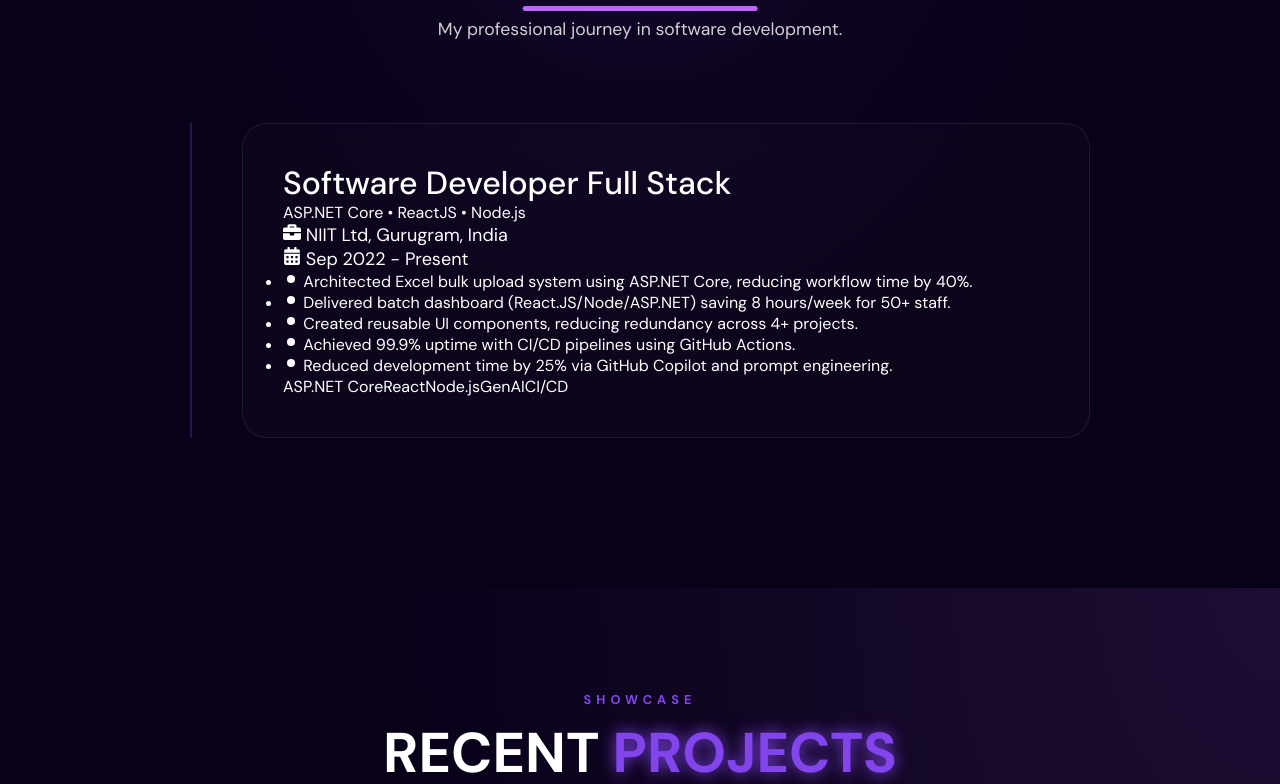
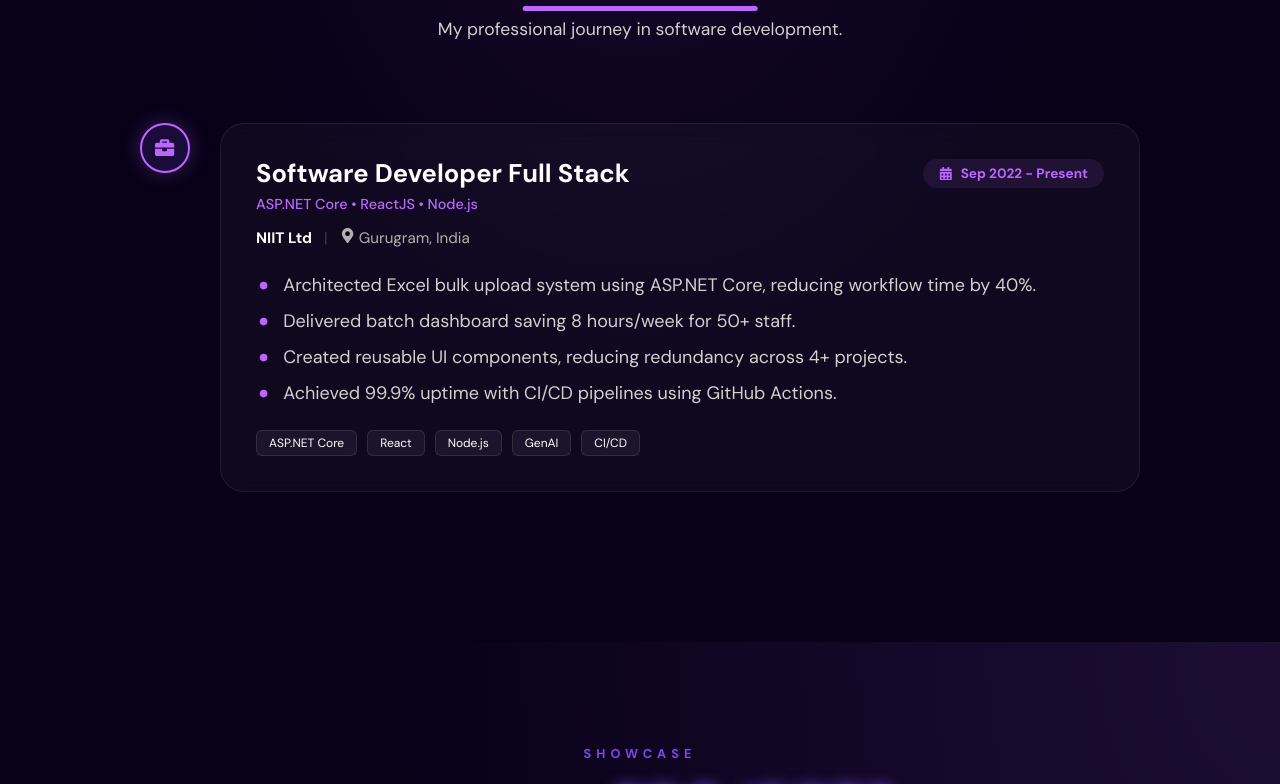
Before and after one commit to arjunprratap05/Portfolio, a React (Create React App) app: page / in a window 1280 px wide. Shown: the part 2940-3724 px from the top of the page. Built offline with nearby package versions, Linux system fonts and the light colour scheme; no server answers; the HTML template or start-up script is replaced by a standard one.

Commit message:
Final Commit

```diff
--- a/src/components/Experience/experience.jsx
+++ b/src/components/Experience/experience.jsx
@@ -1,7 +1,7 @@
 import React from "react";
 import "./style.scss";
 import SectionTitle from "../shared/SectionTitle";
-import { FaBriefcase, FaCalendarAlt } from "react-icons/fa";
+import { FaBriefcase, FaCalendarAlt, FaMapMarkerAlt } from "react-icons/fa";
 import { GoDotFill } from "react-icons/go";
 
 const experienceData = [
@@ -13,13 +13,13 @@
         duration: "Sep 2022 - Present",
         details: [
             "Architected Excel bulk upload system using ASP.NET Core, reducing workflow time by 40%.",
-            "Delivered batch dashboard (React.JS/Node/ASP.NET) saving 8 hours/week for 50+ staff.",
+            "Delivered batch dashboard saving 8 hours/week for 50+ staff.",
             "Created reusable UI components, reducing redundancy across 4+ projects.",
             "Achieved 99.9% uptime with CI/CD pipelines using GitHub Actions.",
-            "Reduced development time by 25% via GitHub Copilot and prompt engineering."
         ],
         tags: ["ASP.NET Core", "React", "Node.js", "GenAI", "CI/CD"]
     },
+
 ];
 
 const Experience = () => {
@@ -31,28 +31,38 @@
                     tagline="My professional journey in software development."
                 />
 
-                <div className="timeline-wrapper">
+                <div className="timeline-container">
                     {experienceData.map((job, index) => (
-                        <div key={index} className="timeline-card glass-effect">
-                            <div className="timeline-node">
-                                <div className="node-inner"></div>
+                        <div key={index} className="timeline-item">
+                            <div className="timeline-line-wrapper">
+                                <div className="timeline-dot">
+                                    <FaBriefcase className="dot-icon" />
+                                </div>
+                                <div className="timeline-line"></div>
                             </div>
 
-                            <div className="card-content">
-                                <div className="job-header">
-                                    <h3 className="job-title">{job.title}</h3>
-                                    <span className="specialization">{job.specialization}</span>
+                            <div className="experience-card glass-effect">
+                                <div className="card-header">
+                                    <div className="title-group">
+                                        <h3 className="job-title">{job.title}</h3>
+                                        <span className="specialization">{job.specialization}</span>
+                                    </div>
+                                    <div className="duration-pill">
+                                        <FaCalendarAlt /> {job.duration}
+                                    </div>
+                                </div>
 
-                                    <div className="job-meta">
-                                        <p><FaBriefcase className="icon" /> {job.company}, {job.location}</p>
-                                        <p><FaCalendarAlt className="icon" /> {job.duration}</p>
-                                    </div>
+                                <div className="company-info">
+                                    <span className="company-name">{job.company}</span>
+                                    <span className="divider">|</span>
+                                    <span className="location"><FaMapMarkerAlt /> {job.location}</span>
                                 </div>
 
                                 <ul className="job-details">
                                     {job.details.map((detail, dIndex) => (
                                         <li key={dIndex}>
-                                            <GoDotFill className="bullet" /> {detail}
+                                            <GoDotFill className="bullet" />
+                                            <p>{detail}</p>
                                         </li>
                                     ))}
                                 </ul>
--- a/src/components/Experience/style.scss
+++ b/src/components/Experience/style.scss
@@ -4,44 +4,187 @@
 .experience-section {
     padding: 100px 0;
     background-color: #080118;
-    background-image: radial-gradient(at 50% 0%, rgba(130, 69, 236, 0.1) 0px, transparent 50%);
+    background-image: radial-gradient(at 50% 0%, rgba(187, 102, 255, 0.08) 0px, transparent 50%);
 
-    .container {
-        max-width: 1200px;
-        margin: 0 auto;
-        padding: 0 20px;
+    .timeline-container {
+        max-width: 1000px;
+        margin: 60px auto 0;
+        display: flex;
+        flex-direction: column;
+        gap: 0;
     }
 
-    .timeline-wrapper {
+    .timeline-item {
+        display: flex;
+        gap: 30px;
         position: relative;
-        max-width: 900px;
-        margin: 60px auto 0;
-        padding-left: 50px;
-        border-left: 2px solid rgba(187, 102, 255, 0.2);
 
         @include sm {
-            margin: 40px 15px 0 10px;
-            padding-left: 25px;
+            gap: 15px;
+        }
+
+        &:last-child .timeline-line {
+            display: none;
         }
     }
 
-    .timeline-card {
-        background: rgba(255, 255, 255, 0.02);
-        backdrop-filter: blur(10px);
+    .timeline-line-wrapper {
+        display: flex;
+        flex-direction: column;
+        align-items: center;
+        width: 50px;
+
+        .timeline-dot {
+            width: 50px;
+            height: 50px;
+            background: #1a0b3a;
+            border: 2px solid var(--primary-purple);
+            border-radius: 50%;
+            display: flex;
+            align-items: center;
+            justify-content: center;
+            z-index: 2;
+            box-shadow: 0 0 20px rgba(187, 102, 255, 0.3);
+
+            .dot-icon {
+                color: var(--primary-purple);
+                font-size: 1.2rem;
+            }
+        }
+
+        .timeline-line {
+            width: 2px;
+            flex-grow: 1;
+            background: linear-gradient(to bottom, var(--primary-purple), transparent);
+            margin: 10px 0;
+            opacity: 0.3;
+        }
+    }
+
+    .experience-card {
+        flex: 1;
+        background: rgba(255, 255, 255, 0.03);
+        backdrop-filter: blur(12px);
         border: 1px solid rgba(255, 255, 255, 0.08);
         border-radius: 24px;
-        padding: 40px;
+        padding: 35px;
         margin-bottom: 50px;
-        transition: 0.4s ease;
+        transition: all 0.4s cubic-bezier(0.175, 0.885, 0.32, 1.275);
+        position: relative;
+        overflow: hidden;
+
+        &::before {
+            content: '';
+            position: absolute;
+            top: 0; left: 0; width: 4px; height: 100%;
+            background: var(--primary-purple);
+            opacity: 0;
+            transition: 0.3s;
+        }
+
+        &:hover {
+            transform: translateX(10px);
+            background: rgba(255, 255, 255, 0.05);
+            border-color: rgba(187, 102, 255, 0.3);
+            &::before { opacity: 1; }
+        }
 
         @include sm {
             padding: 20px;
             margin-bottom: 30px;
         }
 
-        .job-title {
-            font-size: 2rem;
-            @include sm { font-size: 1.4rem; }
+        .card-header {
+            display: flex;
+            justify-content: space-between;
+            align-items: flex-start;
+            margin-bottom: 15px;
+
+            @include sm { flex-direction: column; gap: 10px; }
+
+            .job-title {
+                font-size: 1.6rem;
+                color: #fff;
+                margin-bottom: 5px;
+                font-weight: 700;
+            }
+
+            .specialization {
+                color: var(--primary-purple);
+                font-size: 0.9rem;
+                font-weight: 500;
+                display: block;
+            }
+
+            .duration-pill {
+                background: rgba(187, 102, 255, 0.1);
+                color: var(--primary-purple);
+                padding: 6px 16px;
+                border-radius: 20px;
+                font-size: 0.85rem;
+                font-weight: 600;
+                display: flex;
+                align-items: center;
+                gap: 8px;
+                white-space: nowrap;
+            }
+        }
+
+        .company-info {
+            display: flex;
+            align-items: center;
+            gap: 12px;
+            margin-bottom: 25px;
+            color: #b0b0b0;
+            font-size: 0.95rem;
+
+            .company-name {
+                font-weight: 600;
+                color: #fff;
+            }
+            .divider { opacity: 0.3; }
+        }
+
+        .job-details {
+            list-style: none;
+            padding: 0;
+            margin-bottom: 25px;
+
+            li {
+                display: flex;
+                gap: 12px;
+                margin-bottom: 12px;
+                color: #d1d1d1;
+                font-size: 0.95rem;
+                line-height: 1.6;
+
+                .bullet {
+                    color: var(--primary-purple);
+                    margin-top: 5px;
+                    flex-shrink: 0;
+                }
+            }
+        }
+
+        .skill-tags {
+            display: flex;
+            flex-wrap: wrap;
+            gap: 10px;
+
+            .tag {
+                background: rgba(255, 255, 255, 0.05);
+                border: 1px solid rgba(255, 255, 255, 0.1);
+                color: #fff;
+                padding: 4px 12px;
+                border-radius: 6px;
+                font-size: 0.75rem;
+                transition: 0.3s;
+
+                &:hover {
+                    background: var(--primary-purple);
+                    border-color: var(--primary-purple);
+                }
+            }
         }
     }
 }
```
